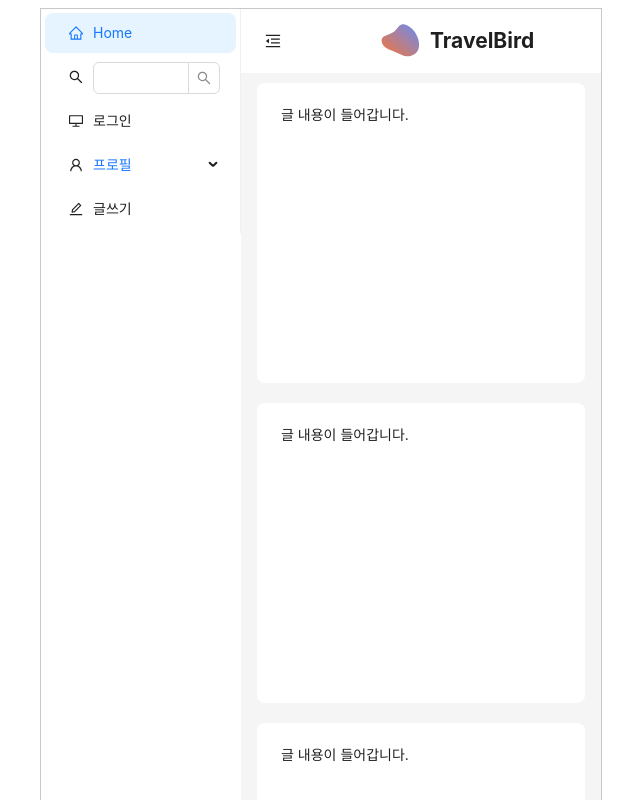
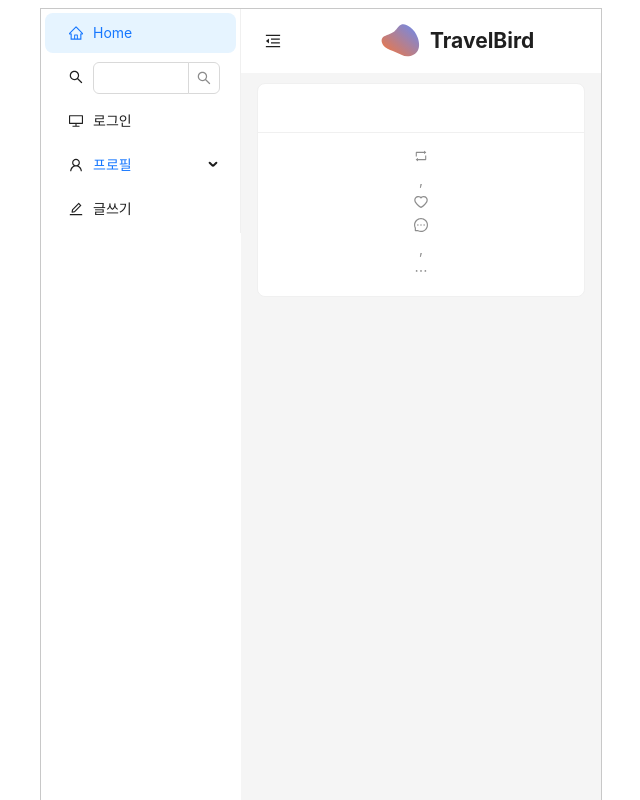
Before and after one commit to whansoo/SNS-APP, a Next.js app in the folder front/: page / in a window 1280 px wide. Shown: the top 800 px of the page, without its empty margins (319-959 px from the left). Built offline with nearby package versions, Linux system fonts and the light colour scheme.

Commit message:
feat: [front] 게시글 카드 디자인

```diff
--- a/front/components/MainForm.tsx
+++ b/front/components/MainForm.tsx
@@ -14,6 +14,7 @@ import {
 import type { MenuProps } from 'antd';
 import { Button, Drawer, Input, Layout, Menu, theme } from 'antd';
 import Image from 'next/image';
+import PostCard from './PostCard';
 
 const { Header, Content, Footer, Sider } = Layout;
 
@@ -97,7 +98,10 @@ function MainForm ({ children }: { children: React.ReactNode } ) {
 
           {/*content부분*/}
         <Content style={{ margin: '10px 16px' }}>
-          {[1,2,3,4,5].map((star) => (
+
+            <PostCard />
+
+          {/* {[1,2,3,4,5].map((star) => (
               <div
               key={star}
               style={{
@@ -110,7 +114,7 @@ function MainForm ({ children }: { children: React.ReactNode } ) {
               >
               글 내용이 들어갑니다.
               </div>
-          ))}
+          ))} */}
 
         </Content>
         {/*footer 부분 */}
--- /dev/null
+++ b/front/components/PostCard.tsx
@@ -0,0 +1,34 @@
+import React from 'react'
+import { Card, Popover, Button } from 'antd';
+import { RetweetOutlined, HeartOutlined, MessageOutlined, EllipsisOutlined,  } from '@ant-design/icons';
+import ButtonGroup from 'antd/es/button/button-group';
+
+function PostCard() {
+  return (
+
+      <Card
+        // cover={post.Images[0] && <PostImages images={post.Images} />}
+        actions={[
+            <>
+            <RetweetOutlined  key="retweet"/>,
+              <HeartOutlined  key="heart" />
+            <MessageOutlined  key="comment" />,
+            <Popover key="more" content={(
+              <Button.Group>
+                 <Button>수정</Button>
+                 <Button>삭제</Button>
+                 <Button>신고</Button>
+              </Button.Group>
+            )}>
+                <EllipsisOutlined />
+            </Popover>
+            </>
+        ]}
+      >
+
+      </Card>
+
+  )
+}
+
+export default PostCard
```
